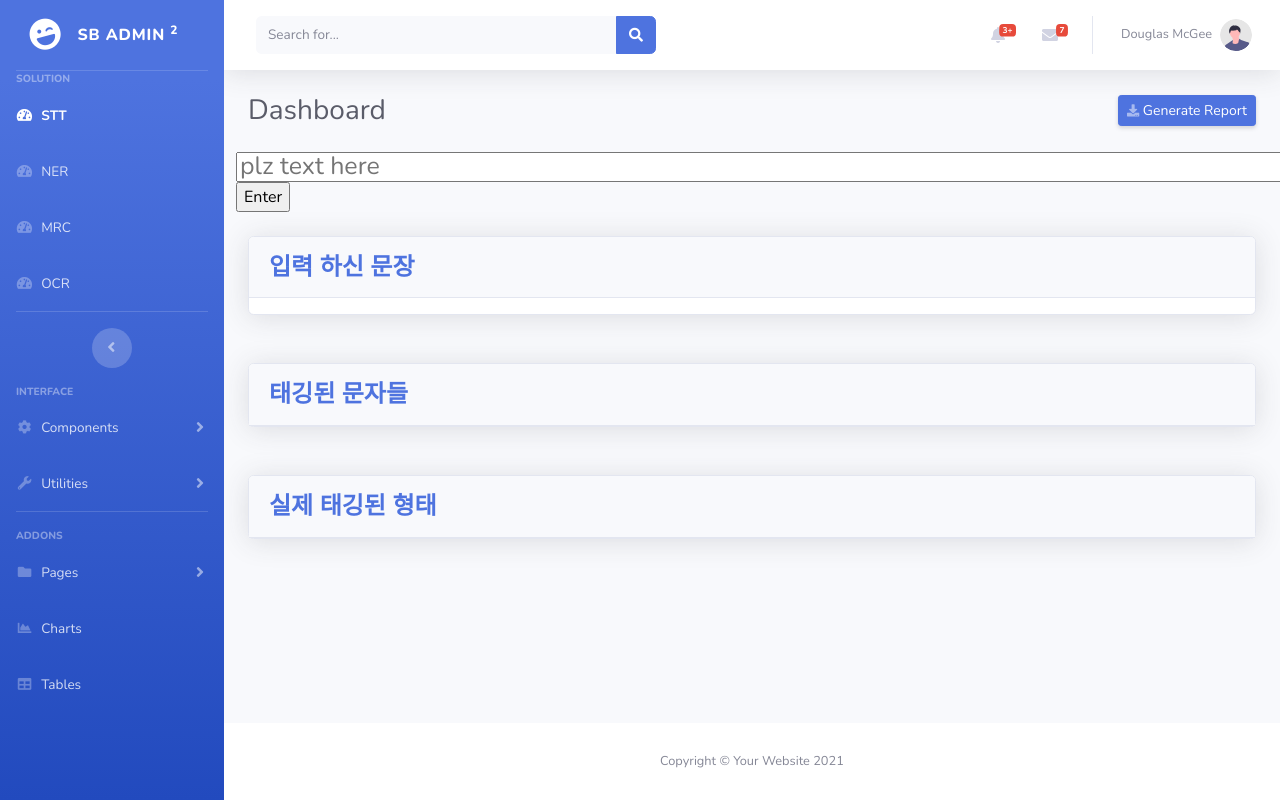
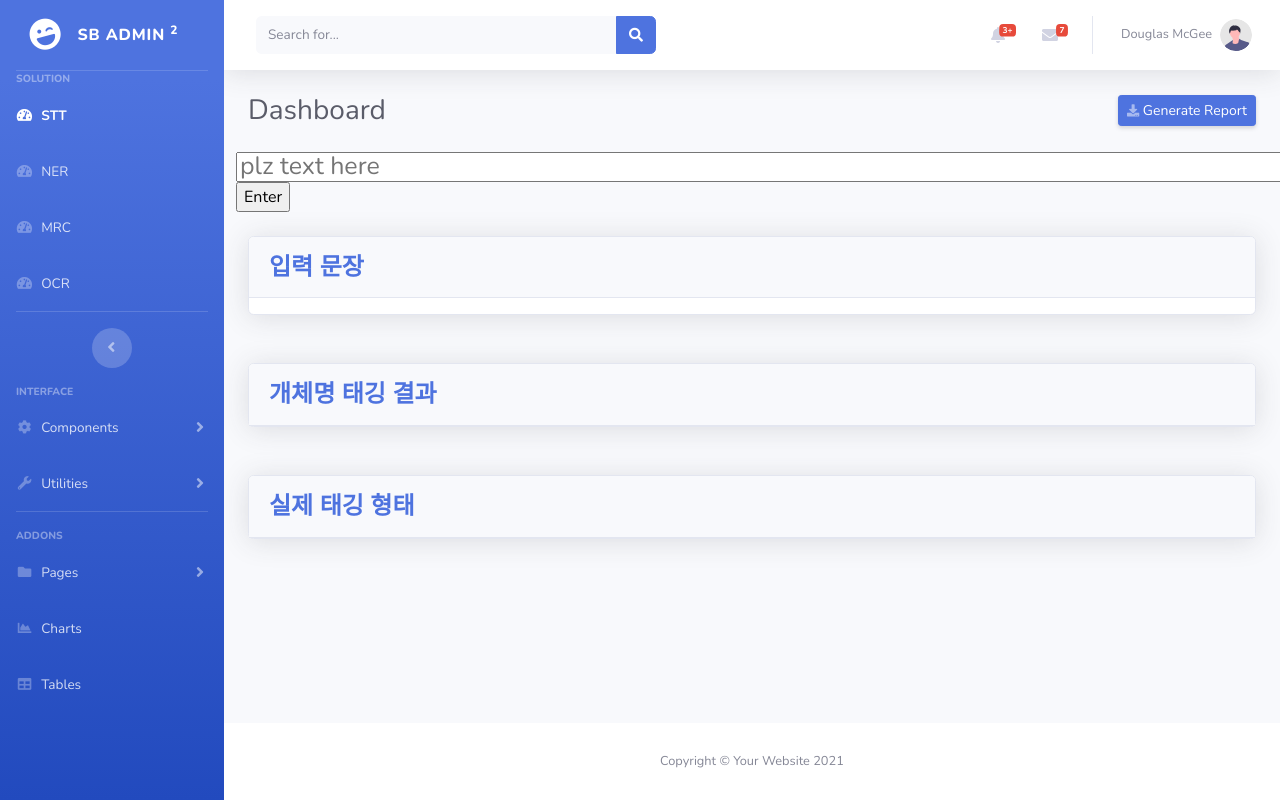
Before and after one commit to innopost-AI-Data/Gamsa_solution, a Flask app: page /ner in a window 1280 px wide. Run offline with Flask 2, Linux system fonts and the light colour scheme; some libraries are stand-ins or nearby versions.

Commit message:
개체명 출력 형태 변경 + 문자 수정
좀 더 간략화함

```diff
--- a/server.py
+++ b/server.py
@@ -48,6 +48,9 @@ new_model = tf.keras.models.load_model("inno_ner/kobert_tf2crf_all_es10",custom_
 
 # 라벨 사전
 index_to_ner = {0: '-', 1: 'AC_B', 2: 'AC_I', 3: 'CT_B', 4: 'CT_I', 5: 'DR_B', 6: 'DR_I', 7: 'DT_B', 8: 'DT_I', 9: 'EV_B', 10: 'EV_I', 11: 'LC_B', 12: 'LC_I', 13: 'MY_B', 14: 'MY_I', 15: 'NOG_B', 16: 'NOG_I', 17: 'OG_B', 18: 'OG_I', 19: 'QT_B', 20: 'QT_I', 21: 'TI_B', 22: 'TI_I', 23: 'TX_B', 24: 'TX_I', 25: '[PAD]'}
+
+# 라벨 -> 한국어화 사전
+index_to_ner2 = {"LC":"지역","OG":"(민간)단체","NOG":"국가기관","DT":"날짜","DR":"기간","TI":"시간","AC":"법률","MY":"금액","QT":"수량","CT":"개수(빈도)","TX":"문서"}
 
 # 문장길이
 max_len = 178
@@ -121,15 +124,15 @@ def ner():
                 if aa[i-1][1][:-2] == aa[i][1][:-2]: # 이전 개체명이랑 현재 개체명이랑 같다면
                     ans_text += x[0]
                 elif aa[i-1][1][:-2] != aa[i][1][:-2]: #이전 개체명이랑 현재 개체명이 다르다면
-                    ans.append(str(aa[i-1][1][:-2]+" : "+ ans_text))
+                    ans.append(index_to_ner2[str(aa[i-1][1][:-2])]+" : "+ ans_text)
                     ans_text = ""
                     ans_text += x[0]
             elif x[1] == "-":
-                ans.append(str(aa[i-1][1][:-2]+" : "+ ans_text))
+                ans.append(index_to_ner2[str(aa[i-1][1][:-2])]+" : "+ ans_text)
                 ans_text = ""
         # 마지막 토큰까지 개체명인 경우 elif에 해당하지 않아서 ans에 추가되지 않으므로 개별로 설정
         if ans_text != "":
-            ans.append(str(aa[i-1][1][:-2]+" : "+ ans_text))
+            ans.append(index_to_ner2[str(aa[i-1][1][:-2])]+" : "+ ans_text)
             ans_text = ""
 
         # " : " 요소를 제거하자
--- a/templates/ner.html
+++ b/templates/ner.html
@@ -398,14 +398,14 @@
                     <br>
                     <div class="card shadow mb-4">
                         <div class="card-header py-3">
-                            <h4 class="m-0 font-weight-bold text-primary">입력 하신 문장</h4>
+                            <h4 class="m-0 font-weight-bold text-primary">입력 문장</h4>
                         </div>
                         <p style="font-size:25px;">{{ sen }}</p>
                     </div>
                     <br>
                     <div class="card shadow mb-4">
                         <div class="card-header py-3">
-                            <h4 class="m-0 font-weight-bold text-primary">태깅된 문자들</h4>
+                            <h4 class="m-0 font-weight-bold text-primary">개체명 태깅 결과</h4>
                         </div>
                         {% for a in ans %}
                         <p style="font-size:25px;">{{ a }}</p>
@@ -414,7 +414,7 @@
                     <br>
                     <div class="card shadow mb-4">
                         <div class="card-header py-3">
-                            <h4 class="m-0 font-weight-bold text-primary">실제 태깅된 형태</h4>
+                            <h4 class="m-0 font-weight-bold text-primary">실제 태깅 형태</h4>
                         </div>
                         {% for file in files %}
                         <p style="font-size:25px;">{{ file }}</p>
```
